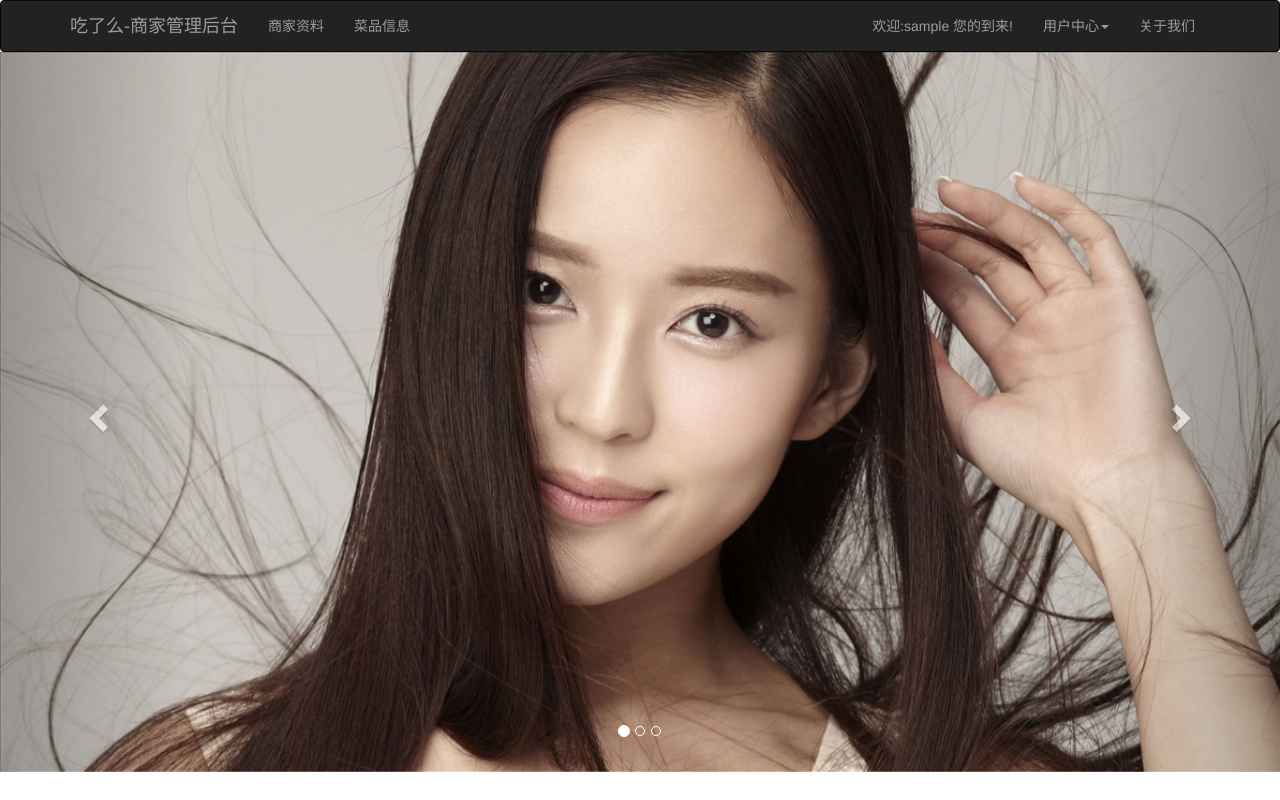
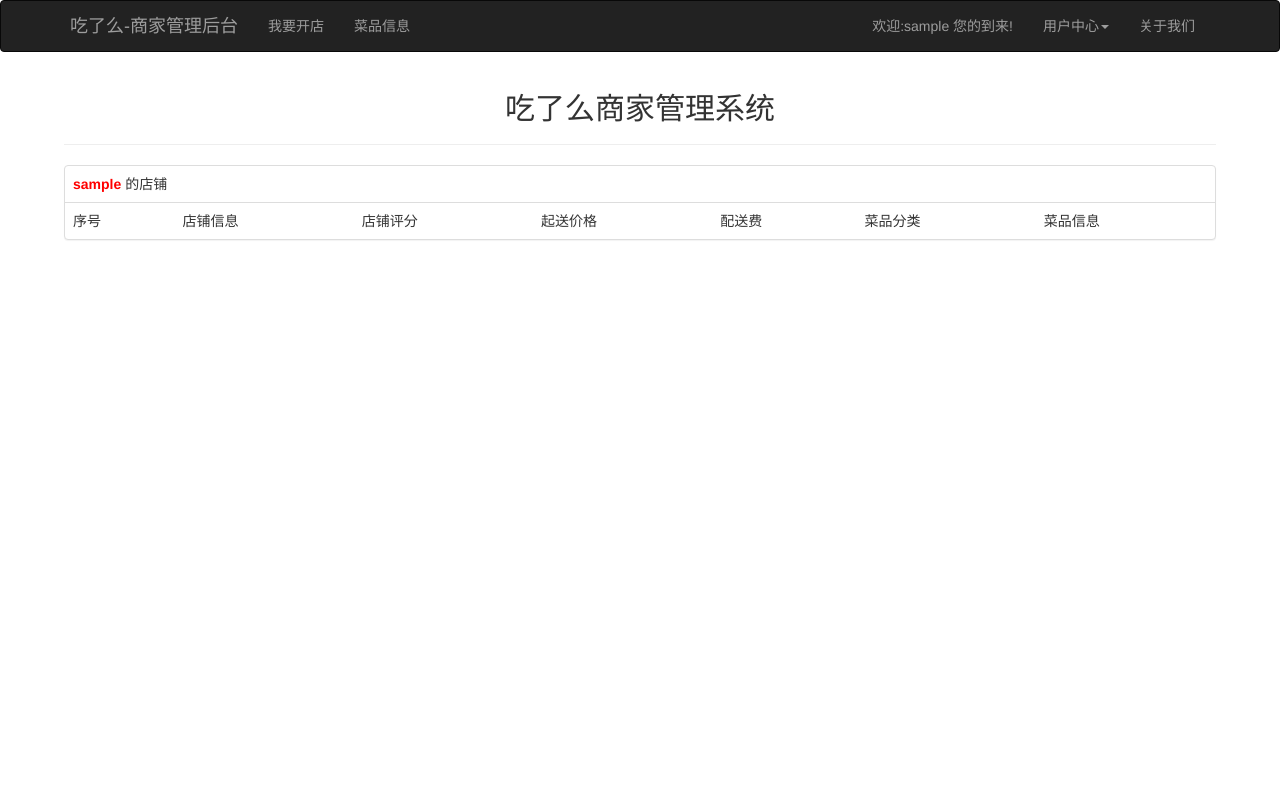
Before and after one commit to wengangYu/Flask, a Flask app: page /user/ in a window 1280 px wide. Run offline with Flask 2, Linux system fonts and the light colour scheme; the visitor is signed in with stand-in values (Sample User, id 1); data comes from the database, SQL or seed files in the repository; data that the repository does not hold is empty; some libraries are stand-ins or nearby versions.

Commit message:
实现商家开店后的主页展示!

```diff
--- a/apps/__init__.py
+++ b/apps/__init__.py
@@ -2,7 +2,7 @@ from flask import Flask
 from apps.cms import cms_bp
 from apps.model.base import db
 from flask_bootstrap import Bootstrap
-from apps.cms.login_man import login_manager
+from apps.forms.login_man import login_manager
 from apps.model.users import Users
 
 
@@ -17,7 +17,6 @@ def create_app():
     db.init_app(app)
     #将login_manager注册在app中
     login_manager.init_app(app)
-
     #注册蓝图
     app.register_blueprint(cms_bp)
 
--- a/apps/cms/__init__.py
+++ b/apps/cms/__init__.py
@@ -4,3 +4,4 @@
 
 
 from apps.cms.auth_view import reg,index,log
+from apps.cms.shop_view import add_shop
--- a/apps/cms/auth_view.py
+++ b/apps/cms/auth_view.py
@@ -3,18 +3,17 @@ from flask import render_template, request, redirect, url_for
 from flask_login import login_user, logout_user, login_required, current_user
 
 from apps.cms import cms_bp
-from apps.cms.forms import RegForm, LogForm
+from apps.forms.user_forms import RegForm, LogForm
 from apps.model.base import db
 from apps.model.users import Users
 
 #主页
 @cms_bp.route('/',endpoint='主页',methods=['GET','POST'])
 def index():
+    shop=[]
     if current_user.is_authenticated:
-        print(current_user.username)
-    else:
-        print('======================')
-    return render_template('index.html')
+        shop = current_user.shop
+    return render_template('index.html',stores=shop)
 #注册
 @cms_bp.route('/reg/',endpoint='reg',methods=['GET','POST'])
 def reg():
@@ -49,9 +48,3 @@ def log():
 def seller_logout():
     logout_user()
     return redirect(url_for('user.主页'))
-
-#商家资料
-@cms_bp.route('/merchants/',endpoint='商家')
-@login_required
-def merchants():
-    return '你点我干嘛'
--- a/apps/model/shop_info.py
+++ b/apps/model/shop_info.py
@@ -24,7 +24,13 @@ class ShopInfo(Base):
     is_fp = db.Column(db.Boolean, default=True)
     # 是否准标识
     is_zun = db.Column(db.Boolean, default=False)
+    # 店铺logo
+    shop_logo = db.Column(db.String(128), default='')
+    # 店铺评分
+    shop_rating = db.Column(db.Float, default=5.0)
     #关联商家
     seller_id = db.Column(db.Integer,db.ForeignKey('users.id'))
+    # 建立一个反向关系
+    seller = db.relationship("Users", backref="shop")
     def __repr__(self):
         return "<ShopInfo-{}>".format(self.shop_name)
--- a/apps/model/users.py
+++ b/apps/model/users.py
@@ -18,4 +18,4 @@ class Users(UserMixin, Base):
     def verify_password(self, password):
         return check_password_hash(self.password_hash, password)
     def __repr__(self):
-        return 'Users -{}'.format(self.username)
+        return '<Users -{}>'.format(self.username)
--- a/apps/templates/base.html
+++ b/apps/templates/base.html
@@ -17,7 +17,7 @@
             {#            右边标签#}
             <div class="navbar-collapse collapse">
                 <ul class="nav navbar-nav">
-                    <li><a href="{{ url_for('user.商家') }}">商家资料</a></li>
+                    <li><a href="{{ url_for('user.开店') }}">我要开店</a></li>
                 </ul>
                 <ul class="nav navbar-nav">
                     <li><a href="">菜品信息</a></li>
--- a/apps/templates/index.html
+++ b/apps/templates/index.html
@@ -1,49 +1,77 @@
 {% extends 'base.html' %}
 {% block content %}
-
-{% if current_user.is_authenticated %}
-    <div id="carousel-example-generic" class="carousel slide" data-ride="carousel">
-        <!-- Indicators -->
-        <ol class="carousel-indicators">
-            <li data-target="#carousel-example-generic" data-slide-to="0" class="active"></li>
-            <li data-target="#carousel-example-generic" data-slide-to="1"></li>
-            <li data-target="#carousel-example-generic" data-slide-to="2"></li>
-        </ol>
-
-        <!-- Wrapper for slides -->
-        <div class="carousel-inner" role="listbox">
-            <div class="item active">
-                <img src="{{ url_for('static',filename='img/360壁纸 25840.jpg') }}" alt="...">
-                <div class="carousel-caption">
-                </div>
+    {% if current_user.is_authenticated %}
+        <div style="width: 90%;margin: auto">
+            <div class="page-header" style="text-align: center">
+                <h2>吃了么商家管理系统</h2>
             </div>
-            <div class="item">
-                <img src="{{ url_for('static',filename='img/360壁纸 8560.jpg') }}" alt="...">
-                <div class="carousel-caption">
-                </div>
+            <div class="panel panel-default">
+                <table class="table table-hover">
+                    <tr>
+                        <td colspan="7" ><span style="color: red;font-weight: bold">{{ current_user.username }}</span> 的店铺</td>
+                    </tr>
+                    <tr>
+                        <td>序号</td>
+                        <td>店铺信息</td>
+                        <td>店铺评分</td>
+                        <td>起送价格</td>
+                        <td>配送费</td>
+                        <td>菜品分类</td>
+                        <td>菜品信息</td>
+                    </tr>
+                    {% for store in stores %}
+                        <tr>
+                            <td>{{ store.id }}</td>
+                            <td>{{ store.shop_name }}</td>
+                            <td>{{ store.shop_rating }}</td>
+                            <td>¥{{ store.start_cost }}</td>
+                            <td>¥{{ store.shipping_fee }}</td>
+                            <td><a>添加</a> <a>查看</a></td>
+                            <td><a>添加</a> <a>查看</a></td>
+                        </tr>
+                    {% endfor %}
+                </table>
+            </div>
+            {% else %}
+            <div class="page-header" style="text-align: center">
+                <h1>Hello,<span style="font-size: 16px">勇敢而聪明的年轻人!</span></h1>
+                <h5>欢迎来到吃了么,您还未成为吃了么商家，赶快注册一起发财吧!</h5>
             </div>
         </div>
-
-        <!-- Controls -->
-        <a class="left carousel-control" href="#carousel-example-generic" role="button" data-slide="prev">
-            <span class="glyphicon glyphicon-chevron-left" aria-hidden="true"></span>
-            <span class="sr-only">Previous</span>
-        </a>
-        <a class="right carousel-control" href="#carousel-example-generic" role="button" data-slide="next">
-            <span class="glyphicon glyphicon-chevron-right" aria-hidden="true"></span>
-            <span class="sr-only">Next</span>
-        </a>
-    </div>
-{% else %}
-    {% block page_content %}
-        <div class="page-header" style="text-align: center">
-            <h1>Hello,<span style="font-size: 16px">勇敢而聪明的年轻人!</span></h1>
-            <h5>欢迎来到吃了么,您还未成为吃了么商家，注册或登陆赠送2大美女！</h5>
-        </div>
-
-    {% endblock %}
-
-{% endif %}
+    {% endif %}
 
 {% endblock %}
-{#    分页#}
+
+
+{#<div id="carousel-example-generic" class="carousel slide" data-ride="carousel">#}
+{#    <!-- Indicators -->#}
+{#    <ol class="carousel-indicators">#}
+{#        <li data-target="#carousel-example-generic" data-slide-to="0" class="active"></li>#}
+{#        <li data-target="#carousel-example-generic" data-slide-to="1"></li>#}
+{#        <li data-target="#carousel-example-generic" data-slide-to="2"></li>#}
+{#    </ol>#}
+{##}
+{#    <!-- Wrapper for slides -->#}
+{#    <div class="carousel-inner" role="listbox">#}
+{#        <div class="item active">#}
+{#            <img src="{{ url_for('static',filename='img/360壁纸 25840.jpg') }}" alt="...">#}
+{#            <div class="carousel-caption">#}
+{#            </div>#}
+{#        </div>#}
+{#        <div class="item">#}
+{#            <img src="{{ url_for('static',filename='img/360壁纸 8560.jpg') }}" alt="...">#}
+{#            <div class="carousel-caption">#}
+{#            </div>#}
+{#        </div>#}
+{#    </div>#}
+{##}
+{#    <!-- Controls -->#}
+{#    <a class="left carousel-control" href="#carousel-example-generic" role="button" data-slide="prev">#}
+{#        <span class="glyphicon glyphicon-chevron-left" aria-hidden="true"></span>#}
+{#        <span class="sr-only">Previous</span>#}
+{#    </a>#}
+{#    <a class="right carousel-control" href="#carousel-example-generic" role="button" data-slide="next">#}
+{#        <span class="glyphicon glyphicon-chevron-right" aria-hidden="true"></span>#}
+{#        <span class="sr-only">Next</span>#}
+{#    </a>#}
+{#</div>#}
```
Also changed, not shown: apps/cms/shop_view.py (added, +23 -0 lines), apps/forms/shop_forms.py (added, +19 -0 lines), apps/templates/add_shop.html (added, +26 -0 lines), apps/forms/__init__.py (added), apps/forms/login_man.py (renamed from apps/cms/login_man.py), apps/forms/user_forms.py (renamed from apps/cms/forms.py).
